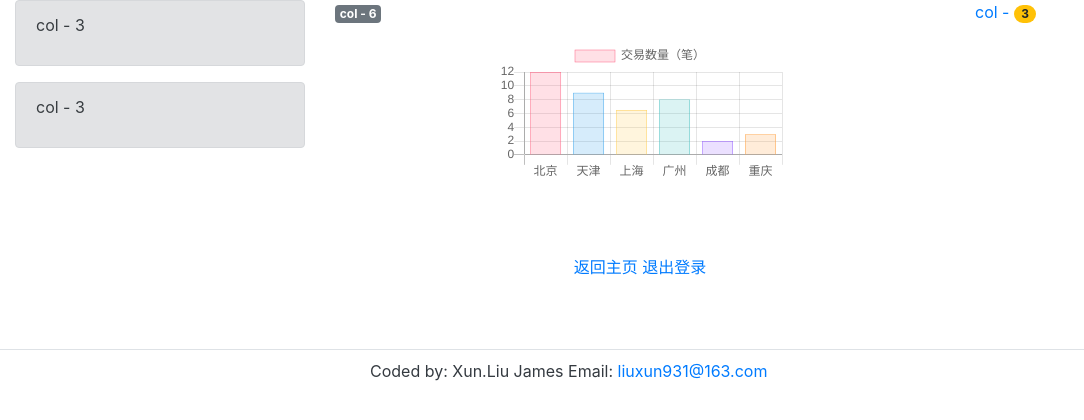
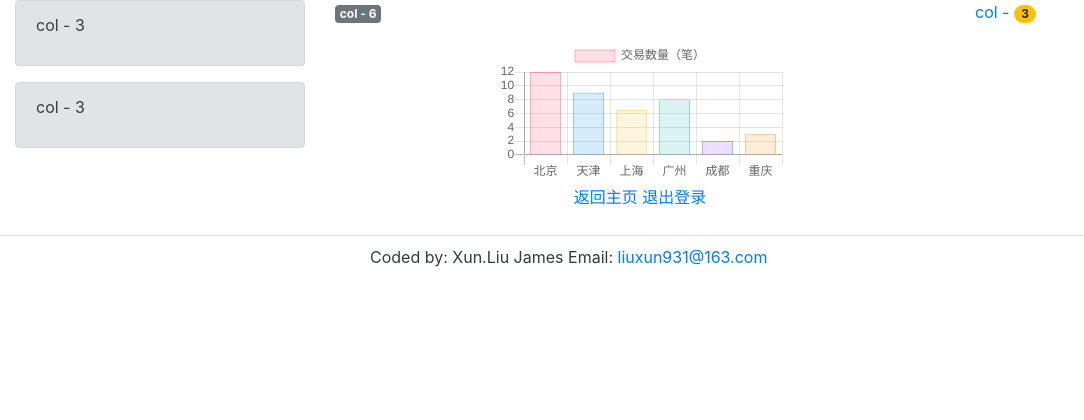
Before and after one commit to liuxun931/MarketF, a Django app: page /DashBoard/ in a window 1280 px wide. Shown: the part 56-476 px from the top of the page, without its empty margins (0-1084 px from the left). Run offline with Django 3.2, Linux system fonts and the light colour scheme; a user stored in the database is signed in; some libraries are stand-ins or nearby versions.

Commit message:
Update base.html

```diff
--- a/templates/base.html
+++ b/templates/base.html
@@ -79,6 +79,7 @@
 			</div>
 
 			</div>
+			</div>
 		</nav>
 		</div>
 		<!-- end navi -->
@@ -90,7 +91,7 @@
 
 
 	{% block Mainpage %}
-						<!-- Mainpage -->
+		<!-- Mainpage -->
 	{% endblock %}
 
 	{% block dashboard %}
@@ -114,9 +115,9 @@
             <!-- User APP -->
 		{% endblock %}
 
-			<div class="col-md-4"></div>
 
-			<div class="col-md-4">
+
+			<div class="col-md-4 offset-md-4" >
 				<div class ="text-center">
 
 	<!--            CUSTOMERS               -->
@@ -189,10 +190,10 @@
 	</div>
 
 <div class="container">
-	<div class="row">
-		<div class="col-md-4"></div>
-		<div class="col-md-4">
-			<div class ="text-center" style="padding-bottom:20%;padding-top:20%;">
+	<div class="row"  style="height:50px;">
+
+		<div class="col-md-4 offset-md-4">
+			<div class ="text-center"  style="">
 
 				<a href = '/Portal/'>返回主页</a>
 				<a href = '/accounts/logout'> 退出登录</a>
```
